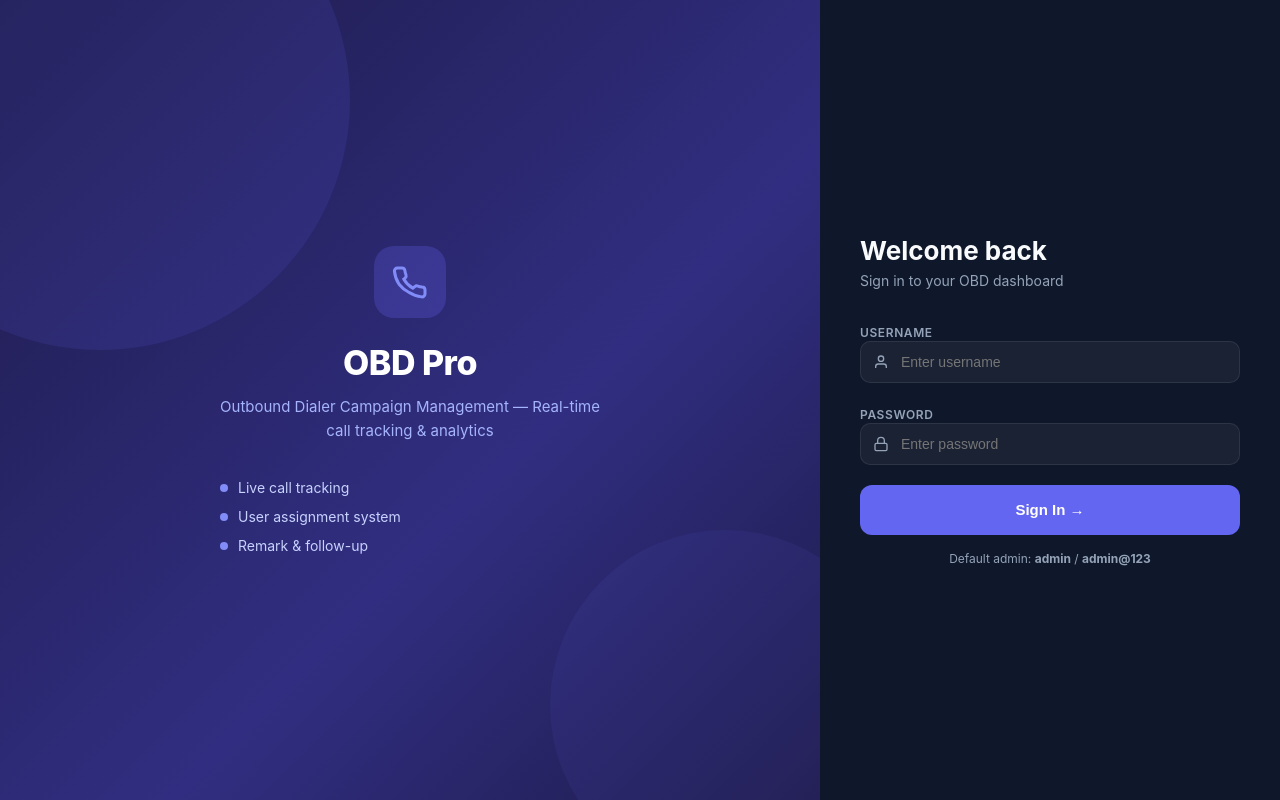
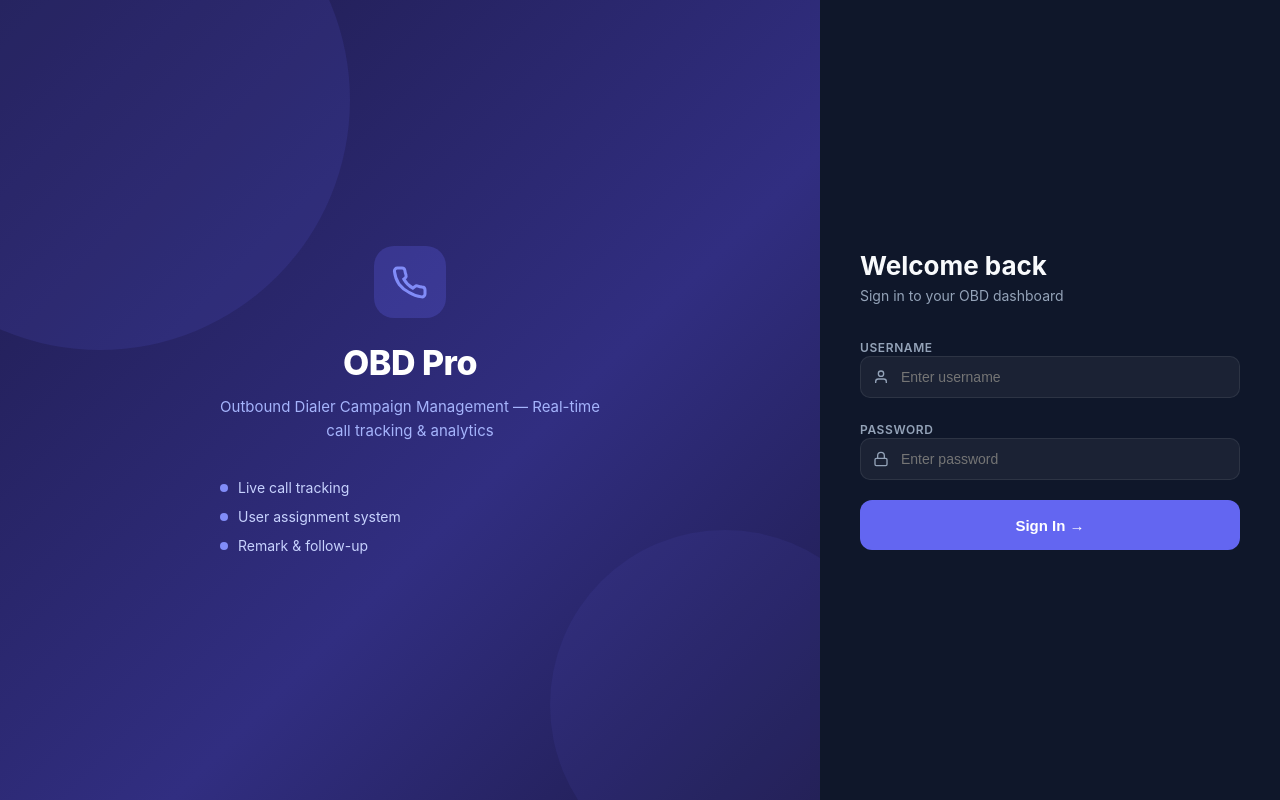
Before and after one commit to digicoders-git/Client_CallSoftware, a React (Vite) app: page / in a window 1280 px wide. Built offline with nearby package versions, Linux system fonts and the light colour scheme.

Commit message:
fix: remove default credentials from login page

```diff
--- a/src/pages/Login.jsx
+++ b/src/pages/Login.jsx
@@ -64,9 +64,7 @@ export default function Login() {
               {loading ? 'Signing in...' : 'Sign In →'}
             </button>
           </form>
-          <p style={{ marginTop: '16px', fontSize: '12px', color: 'var(--text-muted)', textAlign: 'center' }}>
-            Default admin: <strong>admin</strong> / <strong>admin@123</strong>
-          </p>
+
         </div>
       </div>
     </div>
```
